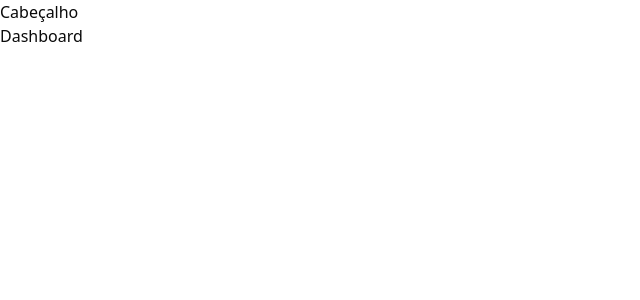
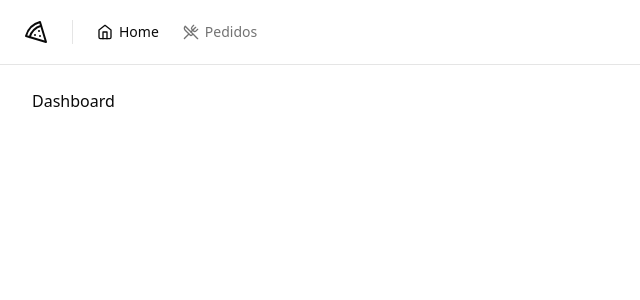
Before and after one commit to gabrielcomputacao/React-Pizza-Shop, a React (Vite) app in the folder pizza-shop/: page / in a window 1280 px wide. Shown: the top 300 px of the page, without its empty margins (0-640 px from the left). Built offline with nearby package versions, Linux system fonts and the light colour scheme.

Commit message:
feat: creating the application header

```diff
--- a/pizza-shop/package.json
+++ b/pizza-shop/package.json
@@ -12,6 +12,7 @@
   "dependencies": {
     "@hookform/resolvers": "^3.3.4",
     "@radix-ui/react-label": "^2.0.2",
+    "@radix-ui/react-separator": "^1.0.3",
     "@radix-ui/react-slot": "^1.0.2",
     "autoprefixer": "^10.4.17",
     "class-variance-authority": "^0.7.0",
--- /dev/null
+++ b/pizza-shop/src/components/header.tsx
@@ -0,0 +1,26 @@
+import { Home, Pizza, UtensilsCrossed } from "lucide-react";
+import { Separator } from "./ui/separator";
+import { NavLink } from "./nav-link";
+
+export function Header() {
+  return (
+    <div className="border-b">
+      <div className="h-16 flex px-6 gap-6 items-center">
+        <Pizza className="h-6 w-6" />
+
+        <Separator orientation="vertical" className="h-6" />
+
+        <nav className="flex items-center space-x-4 lg:space-x-6">
+          <NavLink to="/">
+            <Home className="h-4 w-4" />
+            Home
+          </NavLink>
+          <NavLink to="/orders">
+            <UtensilsCrossed className="h-4 w-4" />
+            Pedidos
+          </NavLink>
+        </nav>
+      </div>
+    </div>
+  );
+}
--- /dev/null
+++ b/pizza-shop/src/components/nav-link.tsx
@@ -0,0 +1,15 @@
+import { Link, LinkProps, useLocation } from "react-router-dom";
+
+export type NavLinkProps = LinkProps;
+
+export function NavLink(props: NavLinkProps) {
+  const { pathname } = useLocation();
+
+  return (
+    <Link
+      data-current={pathname === props.to}
+      className="flex items-center gap-1.5 text-sm font-medium text-muted-foreground hover:text-foreground data-[current=true]:text-foreground"
+      {...props}
+    />
+  );
+}
--- /dev/null
+++ b/pizza-shop/src/components/ui/separator.tsx
@@ -0,0 +1,29 @@
+import * as React from "react"
+import * as SeparatorPrimitive from "@radix-ui/react-separator"
+
+import { cn } from "@/lib/utils"
+
+const Separator = React.forwardRef<
+  React.ElementRef<typeof SeparatorPrimitive.Root>,
+  React.ComponentPropsWithoutRef<typeof SeparatorPrimitive.Root>
+>(
+  (
+    { className, orientation = "horizontal", decorative = true, ...props },
+    ref
+  ) => (
+    <SeparatorPrimitive.Root
+      ref={ref}
+      decorative={decorative}
+      orientation={orientation}
+      className={cn(
+        "shrink-0 bg-border",
+        orientation === "horizontal" ? "h-[1px] w-full" : "h-full w-[1px]",
+        className
+      )}
+      {...props}
+    />
+  )
+)
+Separator.displayName = SeparatorPrimitive.Root.displayName
+
+export { Separator }
--- a/pizza-shop/src/pages/_layouts/app.tsx
+++ b/pizza-shop/src/pages/_layouts/app.tsx
@@ -1,11 +1,12 @@
+import { Header } from "@/components/header";
 import { Outlet } from "react-router-dom";
 
 export function AppLayout() {
   return (
-    <div>
-      <h1>Cabeçalho</h1>
+    <div className="flex min-h-screen flex-col antialiased">
+      <Header />
 
-      <div>
+      <div className="flex flex-1 flex-col gap-4  p-8 pt-6">
         {/* Outlet mostra onde o componente de fora vai ficar dentro do layout */}
         <Outlet />
       </div>
--- a/pizza-shop/src/pages/_layouts/auth.tsx
+++ b/pizza-shop/src/pages/_layouts/auth.tsx
@@ -3,7 +3,7 @@ import { Outlet } from "react-router-dom";
 
 export function AuthLayout() {
   return (
-    <div className="grid min-h-screen  grid-cols-2">
+    <div className="grid min-h-screen  grid-cols-2 antialiased">
       {/*barra 5 (/5) quer dizer apenas 5% de opacidade */}
       <div className="flex h-full border-r border-foreground/5 bg-muted p-10 text-muted-foreground  flex-col justify-between">
         <div className="flex items-center gap-3 text-lg font-medium text-foreground">
```
Also changed, not shown: 1 other file (tests, documents, lock files or other folders).
